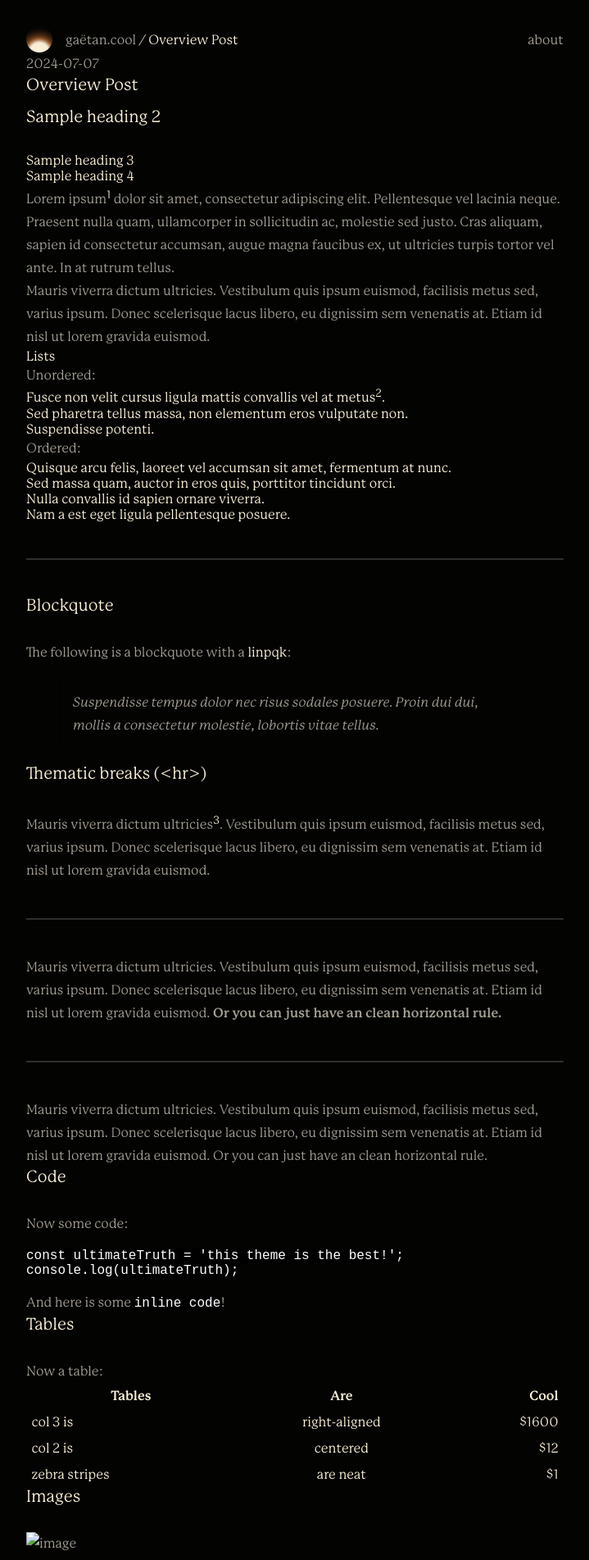
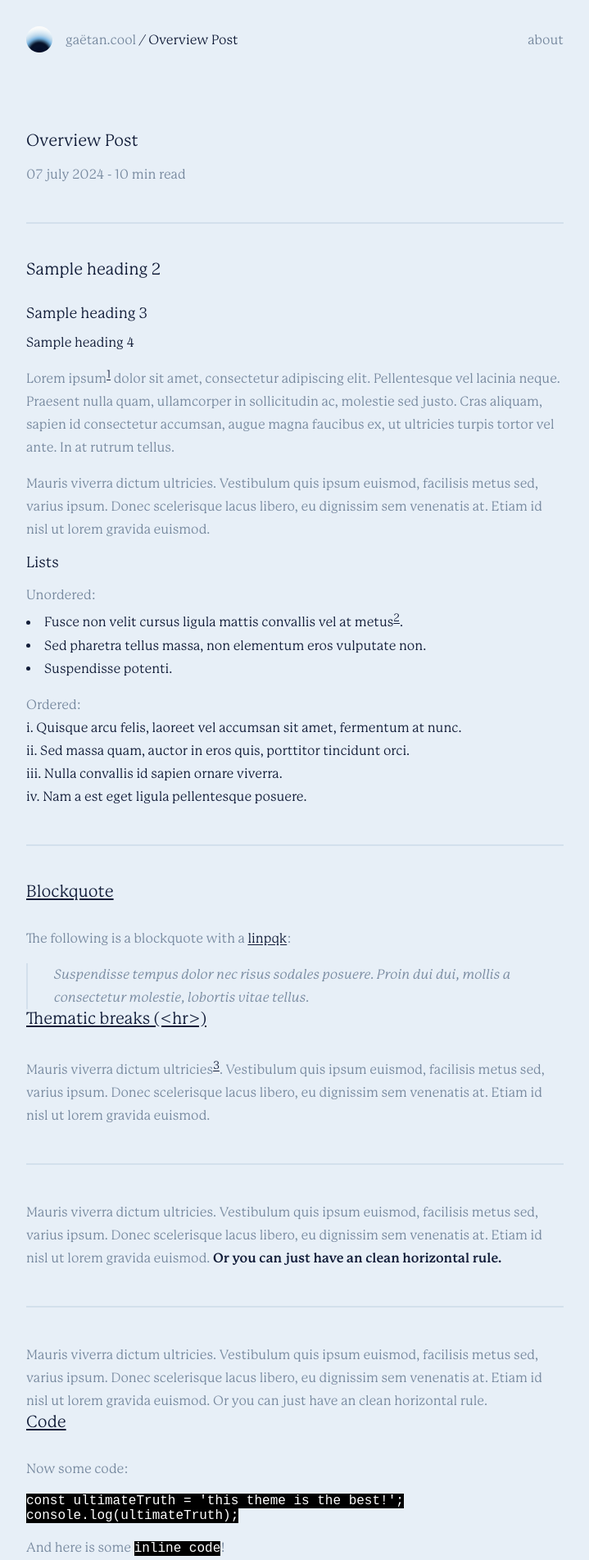
Before and after one commit to MerlinConnected/blog, a Jekyll site: the page built from _posts/2024-07-07-overview-post.md, in a window 1280 px wide. Shown: the top 1903 px of the page at 82% size, without its empty margins (280-999 px from the left). Built offline with Jekyll 4.4.1, drawn with Linux system fonts in a browser that asks for light colours.

Commit message:
feat: reworked css colors and article display

```diff
--- a/_layouts/post.html
+++ b/_layouts/post.html
@@ -4,14 +4,21 @@ layout: default
 
 {% include nav.html %}
 
-<article>
-	<p class="post-meta">
-		<time datetime="{{ page.date }}"
-			>{{ page.date | date: site.theme_config.date_format }}</time
-		>
-	</p>
-
+<header>
 	<h1>{{ page.title }}</h1>
 
+	<p>
+		<time datetime="{{ page.date }}">
+			{{page.date | date: "%d %B %Y" | downcase }}
+		</time>
+		-
+		<span>
+			{{ page.time-to-read }} min read
+		</span>
+	</p>
+	<hr>
+</header>
+
+<article>
 	{{ content }}
 </article>
--- a/_sass/no-style-please.scss
+++ b/_sass/no-style-please.scss
@@ -1,23 +1,17 @@
 @import 'reset';
 @import 'fonts';
 
-//base scss color variables
-$black: #030302;
-$mid: #a49f93;
-$light: #fcf2d7;
-$dark: #302f2d;
-
 body {
-	background: $black;
-	color: $light;
+	background: var(--black);
+	color: var(--light);
 	font-family: 'p22-mackinac-pro', serif;
 	margin: 0;
 	min-height: 100%;
 }
 
-*:target {
-	background: blue;
-}
+// *:target {
+// 	background: $dark;
+// }
 
 .w {
 	max-width: 720px;
@@ -31,12 +25,11 @@ code {
 }
 
 blockquote {
-	font-style: italic;
-	border: thin solid black;
-	padding: 1rem;
-
+	padding-left: 2rem;
+	border-left: 2px solid var(--dark);
 	p {
 		margin: 0;
+		font-style: italic;
 	}
 }
 
@@ -48,7 +41,7 @@ img {
 
 p,
 span {
-	color: $mid;
+	color: var(--mid);
 }
 
 nav {
@@ -62,7 +55,7 @@ nav {
 		gap: 1rem;
 
 		p {
-			color: $light;
+			color: var(--light);
 		}
 	}
 
@@ -71,15 +64,21 @@ nav {
 	}
 
 	a {
-		color: $mid;
+		color: var(--mid);
 		&:hover {
-			color: $light;
+			color: var(--light);
 		}
 	}
 }
 
 header {
 	margin-top: 6rem;
+
+	> div {
+		display: flex;
+		justify-content: space-between;
+		align-items: center;
+	}
 }
 
 h1,
@@ -100,12 +99,16 @@ h2 {
 }
 
 hr {
-	border: 1px solid $dark;
+	border: 1px solid var(--dark);
 	margin: 2.75rem 0;
 }
 
 a {
-	color: $light;
+	color: var(--light);
+}
+
+time {
+	color: var(--mid);
 }
 
 .articles {
@@ -125,17 +128,57 @@ a {
 			display: grid;
 			grid-template-columns: 3rem 1fr;
 			gap: 2rem;
+		}
+	}
+}
 
-			time {
-				color: $mid;
-			}
+article {
+	h3 {
+		font-size: 1.125rem;
+	}
+
+	h4 {
+		font-size: 1rem;
+	}
+
+	h3,
+	h4 {
+		margin-top: 1rem;
+		margin-bottom: 0.5rem;
+	}
+
+	ul {
+		list-style: disc;
+		list-style-position: inside;
+	}
+
+	ol {
+		list-style: lower-roman;
+		list-style-position: inside;
+	}
+
+	p {
+		margin-top: 1rem;
+	}
+
+	strong {
+		color: var(--light);
+	}
+
+	a {
+		color: var(--light);
+		text-decoration: underline;
+		text-underline-offset: 0.1rem;
+		text-decoration-skip-ink: auto;
+		&:hover {
+			color: var(--mid);
 		}
 	}
 }
 
 .social-links {
 	a {
-		color: $light;
+		color: var(--light);
 	}
 }
 
@@ -144,5 +187,5 @@ footer {
 }
 
 sup {
-	color: $mid;
+	color: var(--mid);
 }
--- a/_sass/reset.scss
+++ b/_sass/reset.scss
@@ -26,7 +26,10 @@ ul {
 	font-weight: normal;
 }
 
-p {
+p,
+ul,
+ol,
+li {
 	line-height: 175%;
 }
 
@@ -56,30 +59,35 @@ a {
 	color: inherit;
 }
 
-// // -------------- THEME SWITCHER -------------- //
-// @mixin dark-appearance {
-// 	filter: invert(1);
-// 	img {
-// 		filter: invert(1);
+blockquote {
+	//reset
+	border: none;
+	padding: 0;
+	margin: 0;
+}
 
-// 		&.ioda {
-// 			filter: invert(0);
-// 		}
-// 	}
-// 	.emoji {
-// 		filter: invert(1);
-// 	}
-// 	iframe {
-// 		filter: invert(1);
-// 	}
-// }
+:root {
+	--black: #e7eff7;
+	--light: #121d39;
+	--mid: #77899f;
+	--dark: #d3e0ec;
+}
 
-// body {
-// 	@include dark-appearance;
-// }
+@media (prefers-color-scheme: dark) {
+	:root {
+		--black: #030302;
+		--mid: #a49f93;
+		--light: #fcf2d7;
+		--dark: #302f2d;
+	}
+}
 
-// @media (prefers-color-scheme: dark) {
-// 	body {
-// 		@include dark-appearance;
-// 	}
-// }
+@media (prefers-color-scheme: light) {
+	body {
+		nav {
+			img {
+				filter: invert(1);
+			}
+		}
+	}
+}
```
Also changed, not shown: assets/image.jpg (added).
